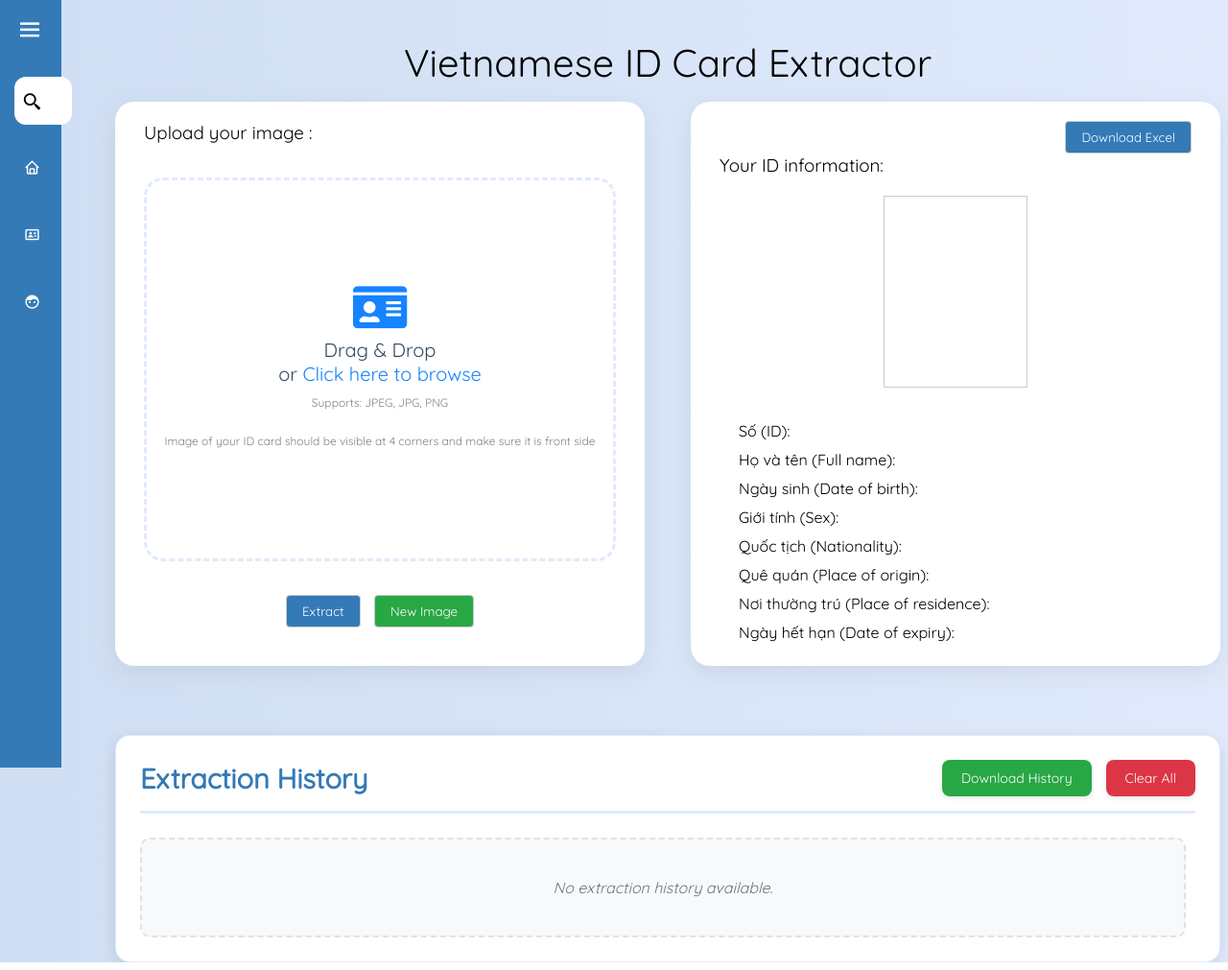
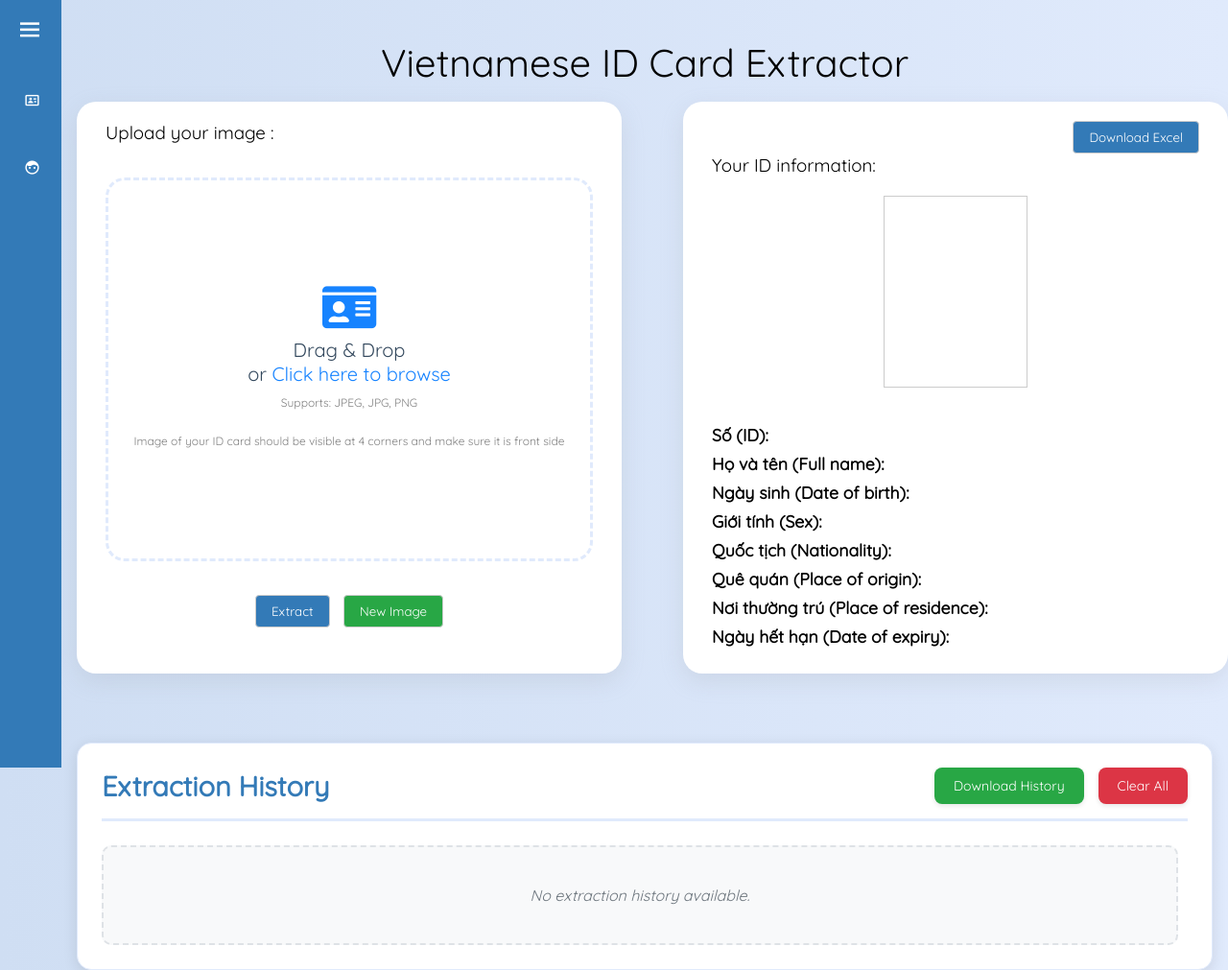
Before and after one commit to luckhiem/id-extract, a FastAPI app: page / in a window 1280 px wide. Shown: the whole page at 96% size. Run offline with FastAPI, Linux system fonts and the light colour scheme; some libraries are stand-ins or nearby versions.

Commit message:
update code

```diff
--- a/src/Views/templates/ekyc.html
+++ b/src/Views/templates/ekyc.html
@@ -20,11 +20,6 @@
                 <i class='bx bx-menu' id="menu-btn"></i>
             </div>
             <ul class="nav-list">
-                <li>
-                        <i class='bx bx-search-alt-2' ></i>
-                        <input type="text" placeholder="Search here...">
-                    <!-- <span class="tooltip">Search</span> -->
-                </li>
                 <li>
                     <a href="id_card">
                         <i class='bx bx-id-card' ></i>
--- a/src/Views/templates/idcard.html
+++ b/src/Views/templates/idcard.html
@@ -23,23 +23,11 @@
             </div>
             <ul class="nav-list">
                 <li>
-                        <i class='bx bx-search-alt-2' ></i>
-                        <input type="text" placeholder="Search here...">
-                    <!-- <span class="tooltip">Search</span> -->
-                </li>
-                <li>
-                    <a href="home">
-                        <i class='bx bx-home' ></i>
-                        <span class="links-name">Home</span>
-                    </a>
-                    <span class="tooltip">Home</span>
-                </li>
-                <li>
-                    <a href="">
+                    <a href="/">
                         <i class='bx bx-id-card' ></i>
                         <span class="links-name">ID Extractor</span>
                     </a>
-                    <span class="tooltip"> ID Extractor</span>
+                    <span class="tooltip">ID Extractor</span>
                 </li>
                 <li>
                     <a href="ekyc">
@@ -101,14 +89,16 @@
                     <h3>Your ID information:</h3>
                     <div class="person__img"></div>
                     <div class="person__info">
-                        <span class="info__id">Số (ID): </span><br />
-                        <span class="info__name">Họ và tên (Full name): </span><br />
-                        <span class="info__date">Ngày sinh (Date of birth): </span><br />
-                        <span class="info__sex">Giới tính (Sex): </span><br />
-                        <span class="info__nation">Quốc tịch (Nationality): </span><br />
-                        <span class="info__hometown">Quê quán (Place of origin): </span><br />
-                        <span class="info__address">Nơi thường trú (Place of residence): </span><br />
-                        <span class="info__doe">Ngày hết hạn (Date of expiry): </span><br />
+                        <table class="info-table">
+                            <tr><td class="info-label"><strong>Số (ID):</strong></td><td class="info-value" id="id-value"></td></tr>
+                            <tr><td class="info-label"><strong>Họ và tên (Full name):</strong></td><td class="info-value" id="name-value"></td></tr>
+                            <tr><td class="info-label"><strong>Ngày sinh (Date of birth):</strong></td><td class="info-value" id="date-value"></td></tr>
+                            <tr><td class="info-label"><strong>Giới tính (Sex):</strong></td><td class="info-value" id="sex-value"></td></tr>
+                            <tr><td class="info-label"><strong>Quốc tịch (Nationality):</strong></td><td class="info-value" id="nation-value"></td></tr>
+                            <tr><td class="info-label"><strong>Quê quán (Place of origin):</strong></td><td class="info-value" id="hometown-value"></td></tr>
+                            <tr><td class="info-label"><strong>Nơi thường trú (Place of residence):</strong></td><td class="info-value" id="address-value"></td></tr>
+                            <tr><td class="info-label"><strong>Ngày hết hạn (Date of expiry):</strong></td><td class="info-value" id="doe-value"></td></tr>
+                        </table>
                     </div>
                 </div>
             </div>
--- a/src/static/css/styles.css
+++ b/src/static/css/styles.css
@@ -28,17 +28,23 @@ body {
     position: fixed;
     top: 0;
     left: 0;
-    width: 5%; /* 5% */
+    width: 5%;
     height: 100%;
     padding: 10px 20px;
     background:#337ab7;
     /* background: #11101d; */
-    transition: all 0.5s ease;
+    transition: width 0.5s;
 }
 
-.app{
-    width: 90%;
-    margin-left: 120px;
+.app {
+    margin-left: 5%;
+    width: 95%;
+    transition: margin-left 0.5s, width 0.5s;
+}
+
+.app.sidebar-active {
+    margin-left: 220px;
+    width: calc(100% - 220px);
 }
 
 .app .logo{
@@ -281,7 +287,7 @@ body {
 }
 
 .sidebar.active{
-    width: 20%;
+    width: 220px;
 }
 
 .logo{
@@ -335,6 +341,7 @@ h4 {
     background: #fff;
     border-radius: 20px;
     box-shadow: rgba(149, 157, 165, 0.2) 0px 8px 24px;
+    margin-left: 16px;
 }
 
 .person__img {
@@ -614,6 +621,8 @@ h3 {
     border-radius: 15px;
     box-shadow: 0 4px 15px rgba(0, 0, 0, 0.1);
     border: 1px solid #e0eafc;
+    margin-left: 16px;
+    margin-right: 16px;
 }
 
 .history-header {
@@ -847,3 +856,23 @@ h3 {
         max-height: 400px;
     }
 }
+
+.info-table {
+    width: 100%;
+    border-collapse: separate;
+    border-spacing: 0 8px;
+    margin-top: 10px;
+}
+.info-label {
+    text-align: left;
+    vertical-align: top;
+    padding-right: 16px;
+    white-space: nowrap;
+    font-size: 1.1em;
+}
+.info-value {
+    text-align: left;
+    vertical-align: top;
+    font-size: 1.1em;
+    word-break: break-word;
+}
--- a/src/static/js/script.js
+++ b/src/static/js/script.js
@@ -10,17 +10,12 @@ let extractionHistory = [];
 
 let menu_btn =  document.querySelector("#menu-btn");
 let sidebar = document.querySelector(".sidebar");
-let search_btn = document.querySelector(".bx-search-alt-2");
 let imgForm = document.querySelector(".get_img");
 
 menu_btn.onclick = function(){
   sidebar.classList.toggle("active");
+  document.querySelector('.app').classList.toggle("sidebar-active");
 }
-
-search_btn.onclick = function(){
-  sidebar.classList.toggle("active");
-}
-
 
 button.onclick = () => {
   input.click();
@@ -136,14 +131,14 @@ xhr.onreadystatechange = function(e) {
     const data = JSON.parse(xhr.responseText).data;
     const update =  new Date();
     document.querySelector('.person__img').innerHTML = `<img src="/static/results/0.jpg?v=${update.getTime()}" />`; // To update avoid using image from cache
-    document.querySelector('.info__id').innerHTML = `Số (ID): ${data[0]}`;
-    document.querySelector('.info__name').innerHTML = `Họ và tên (Full name): ${data[1]}`;
-    document.querySelector('.info__date').innerHTML = `Ngày sinh (Date of birth): ${data[2]}`;
-    document.querySelector('.info__sex').innerHTML = `Giới tính (Sex): ${data[3]}`;
-    document.querySelector('.info__nation').innerHTML = `Quốc tịch (Nationality): ${data[4]}`;
-    document.querySelector('.info__hometown').innerHTML = `Quê quán (Place of origin): ${data[5]}`;
-    document.querySelector('.info__address').innerHTML = `Nơi thường trú (Place of residence): ${data[6]}`;
-    document.querySelector('.info__doe').innerHTML = `Ngày hết hạn (Date of expiry) : ${data[7]}`;
+    document.getElementById('id-value').textContent = data[0];
+    document.getElementById('name-value').textContent = data[1];
+    document.getElementById('date-value').textContent = data[2];
+    document.getElementById('sex-value').textContent = data[3];
+    document.getElementById('nation-value').textContent = data[4];
+    document.getElementById('hometown-value').textContent = data[5];
+    document.getElementById('address-value').textContent = data[6];
+    document.getElementById('doe-value').textContent = data[7];
     dataExtracted = [{
       id: data[0],
       name: data[1],
@@ -486,14 +481,14 @@ function uploadNewImage() {
 
   // Clear the extracted data display
   document.querySelector('.person__img').innerHTML = '';
-  document.querySelector('.info__id').innerHTML = 'Số (ID): ';
-  document.querySelector('.info__name').innerHTML = 'Họ và tên (Full name): ';
-  document.querySelector('.info__date').innerHTML = 'Ngày sinh (Date of birth): ';
-  document.querySelector('.info__sex').innerHTML = 'Giới tính (Sex): ';
-  document.querySelector('.info__nation').innerHTML = 'Quốc tịch (Nationality): ';
-  document.querySelector('.info__hometown').innerHTML = 'Quê quán (Place of origin): ';
-  document.querySelector('.info__address').innerHTML = 'Nơi thường trú (Place of residence): ';
-  document.querySelector('.info__doe').innerHTML = 'Ngày hết hạn (Date of expiry): ';
+  document.getElementById('id-value').textContent = '';
+  document.getElementById('name-value').textContent = '';
+  document.getElementById('date-value').textContent = '';
+  document.getElementById('sex-value').textContent = '';
+  document.getElementById('nation-value').textContent = '';
+  document.getElementById('hometown-value').textContent = '';
+  document.getElementById('address-value').textContent = '';
+  document.getElementById('doe-value').textContent = '';
 }
 
 // Initialize history when page loads
```
